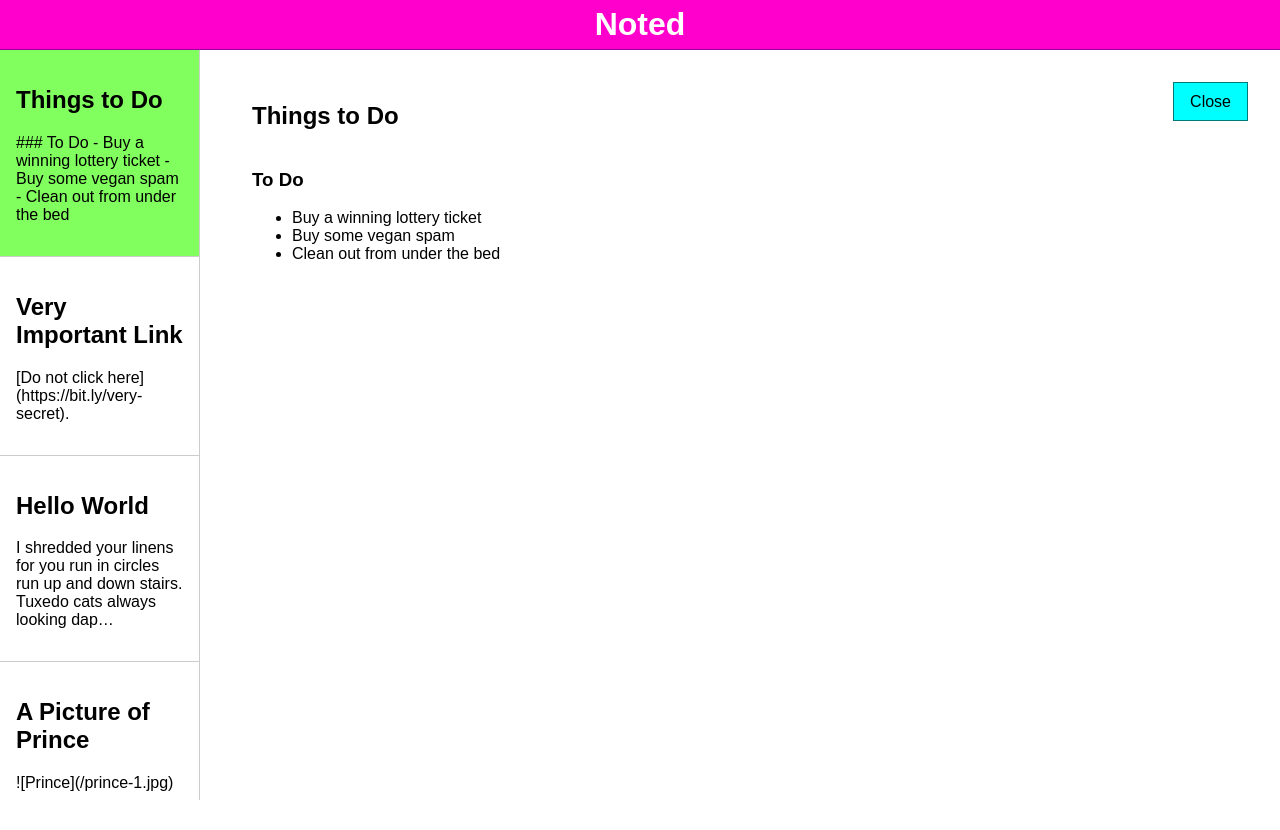
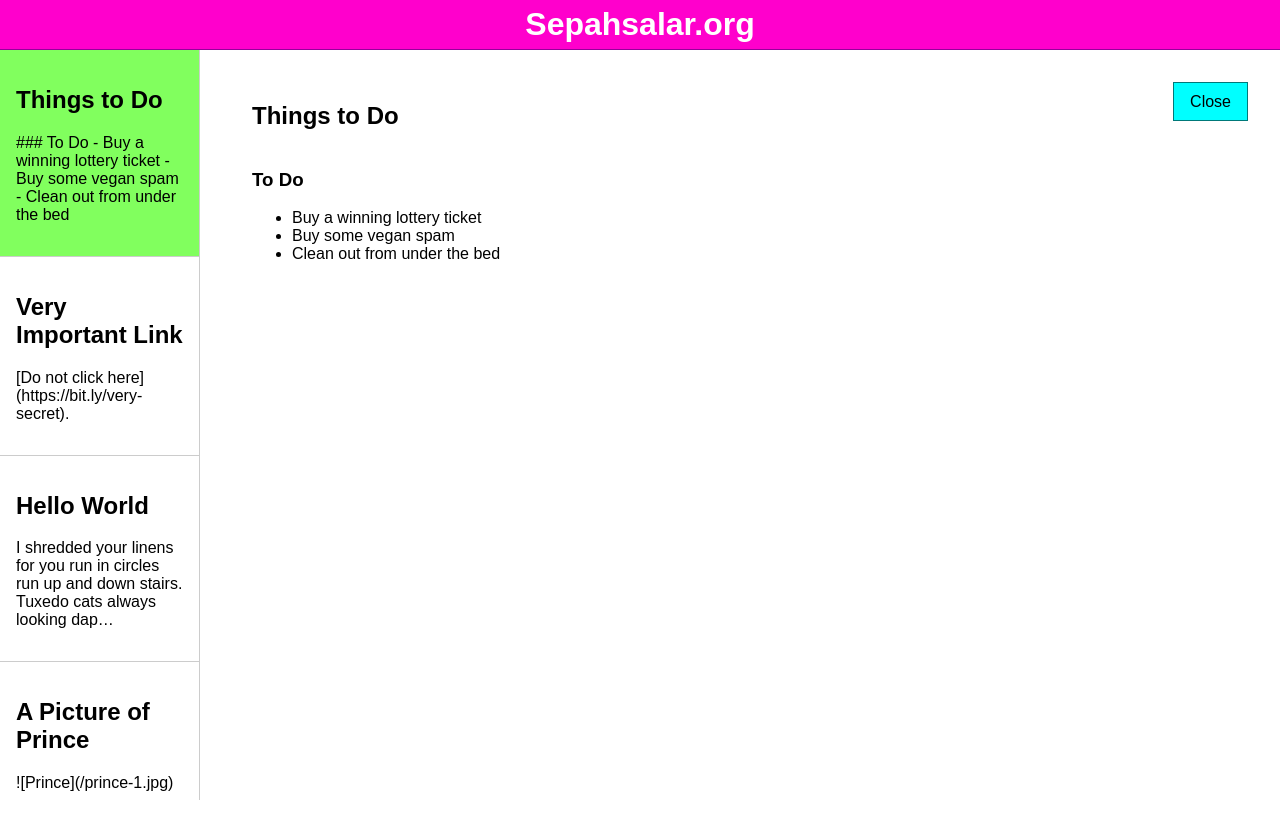
Before and after one commit to ardeshir/sepahsalar.org, a React app: page /notes/1 in a window 1280 px wide. Built offline with nearby package versions, Linux system fonts and the light colour scheme.

Commit message:
adding title

```diff
--- a/src/components/Application.js
+++ b/src/components/Application.js
@@ -11,7 +11,7 @@ import Styles from '../styles.css';
 const Application = () => (
   <div className={Styles.container}>
     <header className={Styles.header}>
-      <h1 className={Styles.header__title}>Noted</h1>
+      <h1 className={Styles.header__title}>Sepahsalar.org</h1>
     </header>
     <NoteListContainer />
     <Switch>
```
Also changed, not shown: dist/1.a0bb53ea9438856eb6f3.bundle.js (renamed from dist/1.614b2a1460b59159bd49.bundle.js), dist/2.a0bb53ea9438856eb6f3.bundle.js (renamed from dist/2.614b2a1460b59159bd49.bundle.js), dist/index.html, dist/main.614b2a1460b59159bd49.bundle.js (deleted), dist/main.a0bb53ea9438856eb6f3.bundle.js (added), 2 other files.
